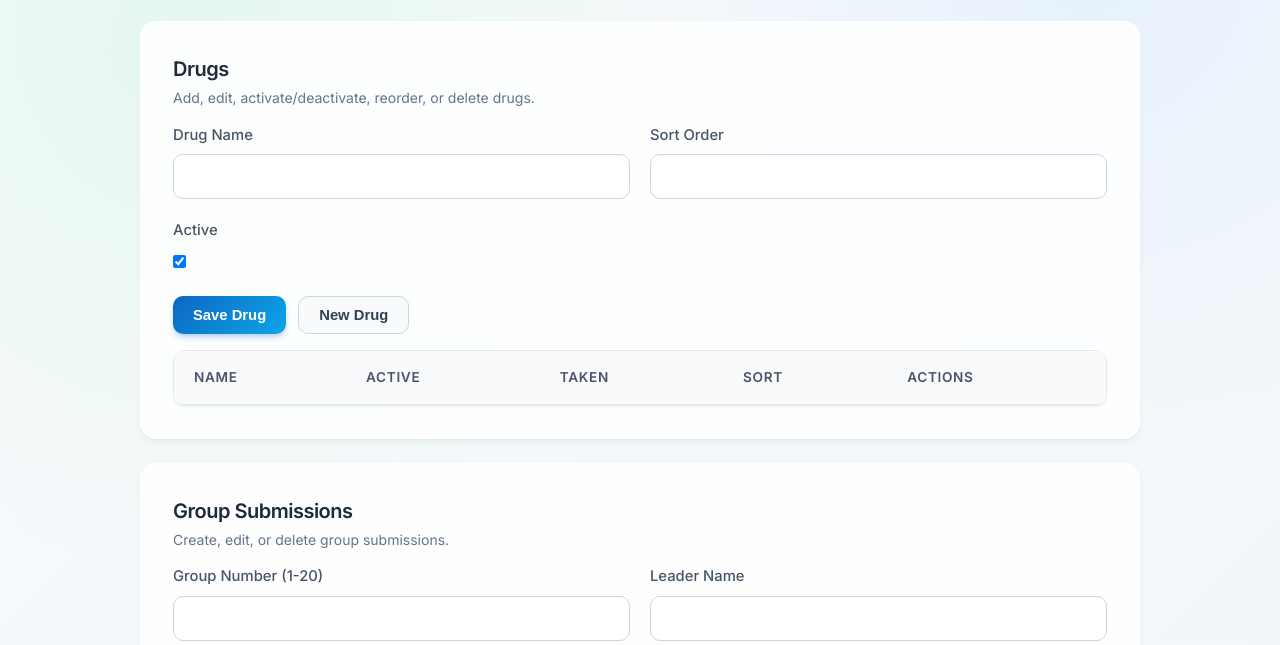
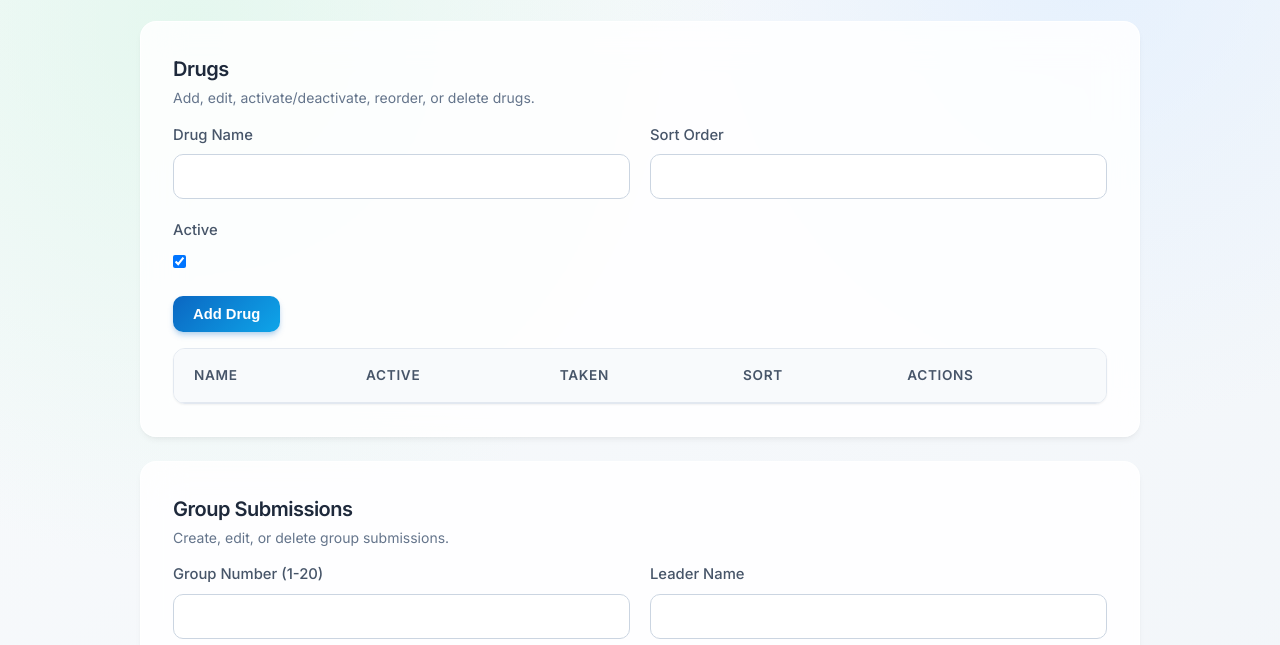
Before and after one commit to BlackSun93/phytotherapyassign, a website: page public/admin.html in a window 1280 px wide. Shown: the part 155-800 px from the top of the page. Drawn offline with Linux system fonts and the light colour scheme; no server answers.

Commit message:
Use single dynamic action button in admin drug form

```diff
--- a/public/admin.html
+++ b/public/admin.html
@@ -41,8 +41,7 @@
           </label>
 
           <div class="span-2 actions">
-            <button type="submit" class="btn btn-primary">Save Drug</button>
-            <button type="button" id="clear-drug-form" class="btn btn-secondary">New Drug</button>
+            <button id="save-drug-btn" type="submit" class="btn btn-primary">Add Drug</button>
           </div>
         </form>
 
--- a/public/admin.js
+++ b/public/admin.js
@@ -6,7 +6,7 @@ const submissionsTable = document.getElementById('submissions-table');
 const submissionDrugSelect = document.getElementById('admin-drug-id');
 
 const drugForm = document.getElementById('admin-drug-form');
-const clearDrugFormBtn = document.getElementById('clear-drug-form');
+const saveDrugBtn = document.getElementById('save-drug-btn');
 const drugsTable = document.getElementById('drugs-table');
 const drugOriginalKeyInput = document.getElementById('drug-original-key');
 const drugNameInput = document.getElementById('admin-drug-name');
@@ -163,6 +163,11 @@ function clearSubmissionForm() {
   renderSubmissionDrugSelect();
 }
 
+function updateDrugSubmitButtonLabel() {
+  const isEditMode = Boolean(drugOriginalKeyInput.value.trim());
+  saveDrugBtn.textContent = isEditMode ? 'Update Drug' : 'Add Drug';
+}
+
 function renderDrugsTable() {
   drugsTable.innerHTML = '';
 
@@ -225,6 +230,7 @@ function fillDrugForm(drug) {
   drugNameInput.value = drug.name;
   drugSortInput.value = drug.sort_order ?? 0;
   drugActiveInput.checked = Boolean(drug.is_active);
+  updateDrugSubmitButtonLabel();
 }
 
 function clearDrugForm() {
@@ -233,6 +239,7 @@ function clearDrugForm() {
   drugNameInput.value = '';
   drugSortInput.value = '';
   drugActiveInput.checked = true;
+  updateDrugSubmitButtonLabel();
 }
 
 async function loadOverview() {
@@ -329,11 +336,6 @@ clearSubmissionFormBtn.addEventListener('click', () => {
   setStatus('');
 });
 
-clearDrugFormBtn.addEventListener('click', () => {
-  clearDrugForm();
-  setStatus('');
-});
-
 clearDrugForm();
 clearSubmissionForm();
 loadOverview().catch((error) => {
```
